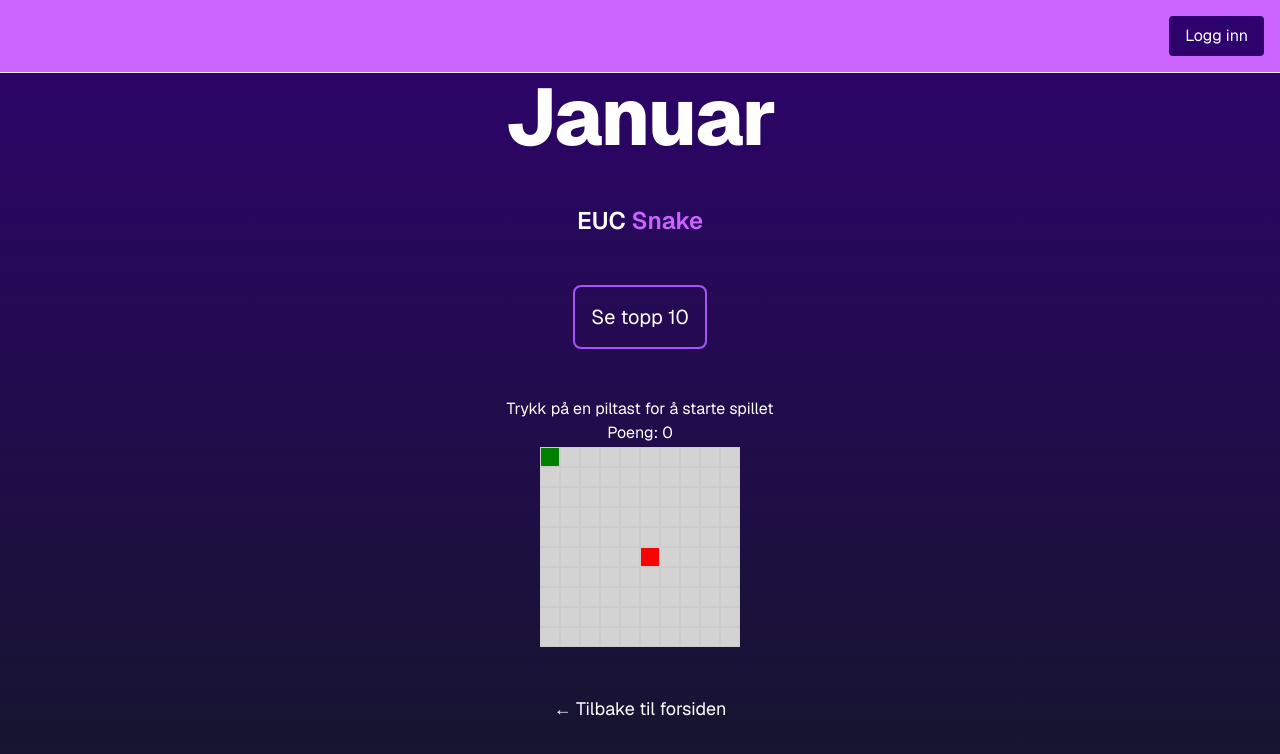
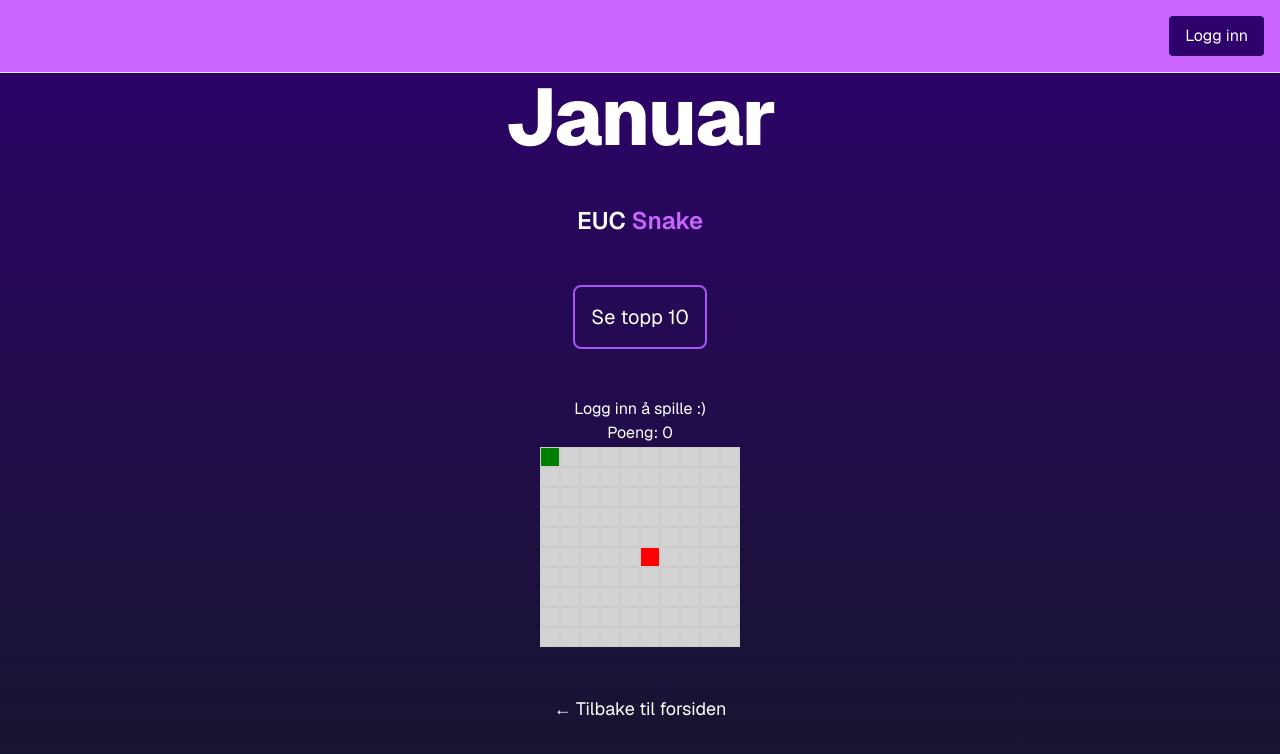
Before and after one commit to ZzyzxIsAlreadyTaken/eucgames, a Next.js app: page /spill/januar in a window 1280 px wide. Shown: the top 754 px of the page. Built offline with nearby package versions, Linux system fonts and the light colour scheme; no server answers; the database is empty.

Commit message:
Added logged in check to start the game

```diff
--- a/src/app/spill/januar/_components/snakeGame.tsx
+++ b/src/app/spill/januar/_components/snakeGame.tsx
@@ -6,7 +6,7 @@ import { saveScore } from "./saveScore";
 import { getTopScore } from "./getTopScore";
 
 const SnakeGame: React.FC = () => {
-  const { user } = useUser();
+  const { user, isSignedIn } = useUser();
   console.log("User object:", user);
   const [score, setScore] = useState(0);
   const [snake, setSnake] = useState([[0, 0]]);
@@ -119,7 +119,7 @@ const SnakeGame: React.FC = () => {
 
   useEffect(() => {
     const handleKeyDown = (e: KeyboardEvent) => {
-      if (isGameOver) return;
+      if (isGameOver || !isSignedIn) return;
 
       switch (e.key) {
         case "ArrowUp":
@@ -143,7 +143,7 @@ const SnakeGame: React.FC = () => {
 
     window.addEventListener("keydown", handleKeyDown);
     return () => window.removeEventListener("keydown", handleKeyDown);
-  }, [isGameOver]);
+  }, [isGameOver, isSignedIn]);
 
   const handleSaveScore = async () => {
     if (user && isGameOver) {
@@ -163,6 +163,7 @@ const SnakeGame: React.FC = () => {
   return (
     <div style={{ textAlign: "center", position: "relative" }}>
       <div style={{ minHeight: "50px" }}>
+        {!isSignedIn && <p>Logg inn å spille :)</p>}
         {isGameOver && (
           <div
             style={{
@@ -185,7 +186,9 @@ const SnakeGame: React.FC = () => {
             <button onClick={resetGame}>Klikk her for å spille igjen</button>
           </div>
         )}
-        {!isGameOver && <p>Trykk på en piltast for å starte spillet</p>}
+        {!isGameOver && isSignedIn && (
+          <p>Trykk på en piltast for å starte spillet</p>
+        )}
         <p>Poeng: {score}</p>
       </div>
       <div
```
